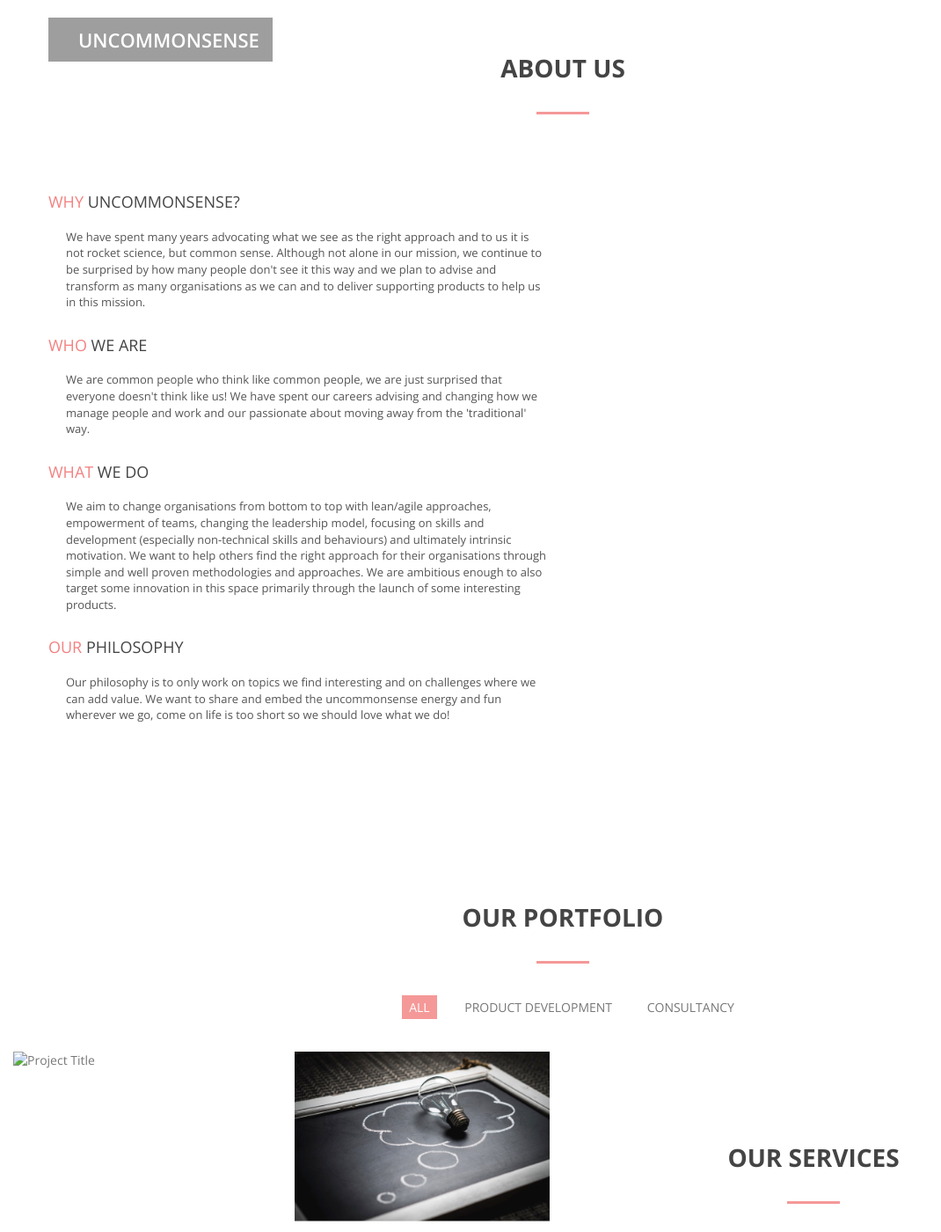
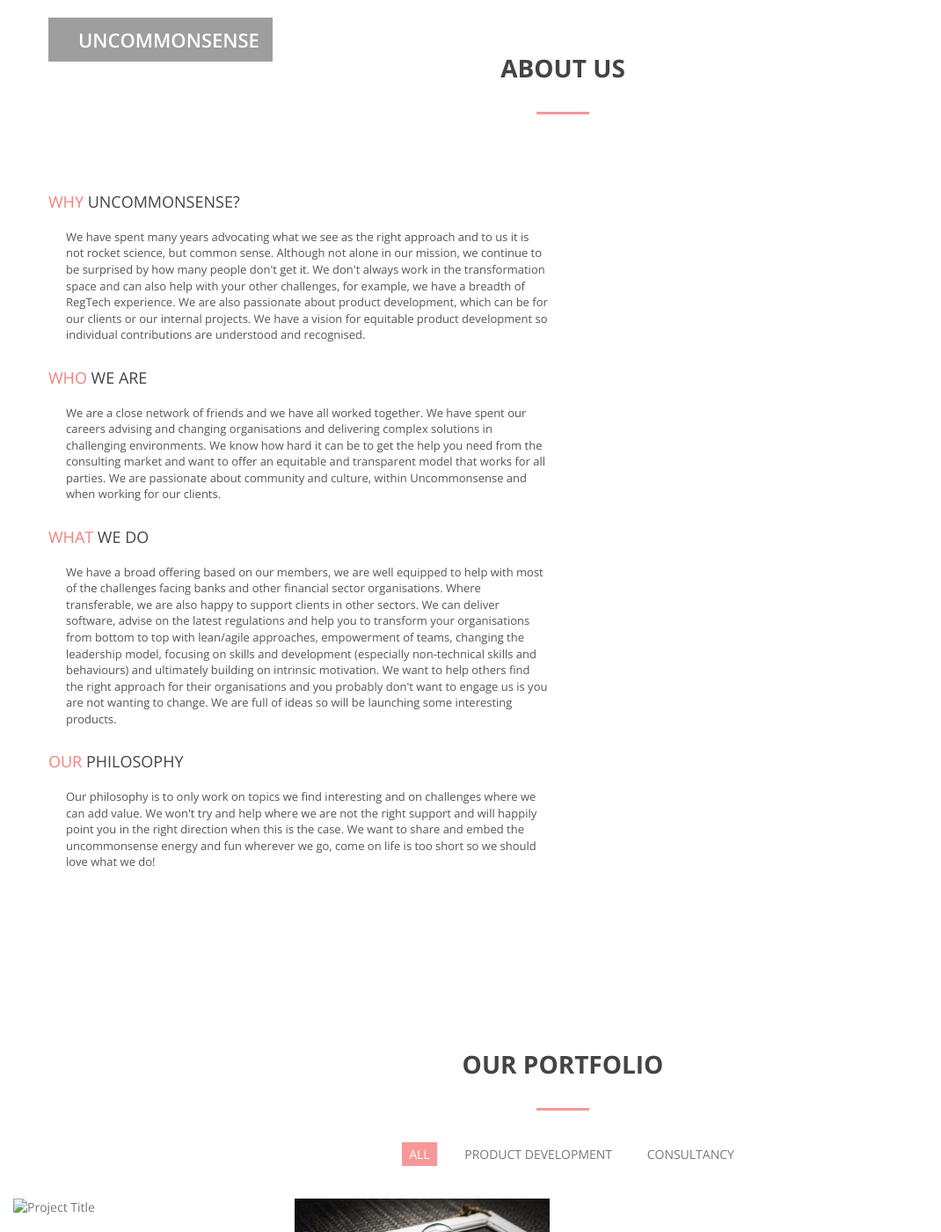
Before and after one commit to ImpactfulConsulting/ImpactfulConsulting.github.io, a Jekyll site: the page index.html, which Jekyll copies as it is, in a window 1280 px wide and 1400 px high, scrolled down 771 px. Shown: the whole window at 88% size, without its empty margins (0-1070 px from the left). Built offline with Jekyll 4.4.1, drawn with Linux system fonts in a browser that asks for light colours; nearby versions of some CDN libraries; grey boxes are pictures that could not be loaded.

Commit message:
Update index.html

```diff
--- a/index.html
+++ b/index.html
@@ -77,13 +77,13 @@
         <div class="col-md-6">
           <div class="about-text">
             <h3><span class="color">Why</span> Uncommonsense?</h3>
-            <p>We have spent many years advocating what we see as the right approach and to us it is not rocket science, but common sense. Although not alone in our mission, we continue to be surprised by how many people don't see it this way and we plan to advise and transform as many organisations as we can and to deliver supporting products to help us in this mission.</p>
+            <p>We have spent many years advocating what we see as the right approach and to us it is not rocket science, but common sense. Although not alone in our mission, we continue to be surprised by how many people don't get it. We don't always work in the transformation space and can also help with your other challenges, for example, we have a breadth of RegTech experience. We are also passionate about product development, which can be for our clients or our internal projects. We have a vision for equitable product development so individual contributions are understood and recognised.</p>
             <h3><span class="color">Who</span> we are</h3>
-            <p>We are common people who think like common people, we are just surprised that everyone doesn't think like us! We have spent our careers advising and changing how we manage people and work and our passionate about moving away from the 'traditional' way.</p>
+            <p>We are a close network of friends and we have all worked together. We have spent our careers advising and changing organisations and delivering complex solutions in challenging environments. We know how hard it can be to get the help you need from the consulting market and want to offer an equitable and transparent model that works for all parties. We are passionate about community and culture, within Uncommonsense and when working for our clients.</p>
             <h3><span class="color">What</span> we do</h3>
-            <p>We aim to change organisations from bottom to top with lean/agile approaches, empowerment of teams, changing the leadership model, focusing on skills and development (especially non-technical skills and behaviours) and ultimately intrinsic motivation. We want to help others find the right approach for their organisations through simple and well proven methodologies and approaches. We are ambitious enough to also target some innovation in this space primarily through the launch of some interesting products.</p>
+            <p>We have a broad offering based on our members, we are well equipped to help with most of the challenges facing banks and other financial sector organisations. Where transferable, we are also happy to support clients in other sectors. We can deliver software, advise on the latest regulations and help you to transform your organisations from bottom to top with lean/agile approaches, empowerment of teams, changing the leadership model, focusing on skills and development (especially non-technical skills and behaviours) and ultimately building on intrinsic motivation. We want to help others find the right approach for their organisations and you probably don't want to engage us is you are not wanting to change. We are full of ideas so will be launching some interesting products.</p>
             <h3><span class="color">Our</span> philosophy</h3>
-            <p>Our philosophy is to only work on topics we find interesting and on challenges where we can add value. We want to share and embed the uncommonsense energy and fun wherever we go, come on life is too short so we should love what we do!</p>
+            <p>Our philosophy is to only work on topics we find interesting and on challenges where we can add value. We won't try and help where we are not the right support and will happily point you in the right direction when this is the case. We want to share and embed the uncommonsense energy and fun wherever we go, come on life is too short so we should love what we do!</p>
           </div>
         </div>
       </div>
```
